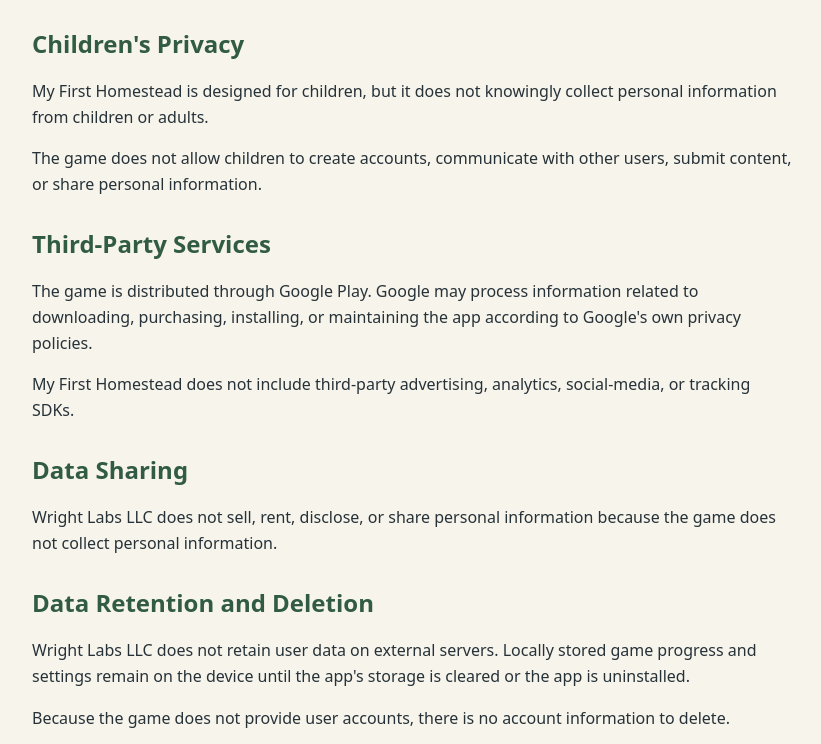
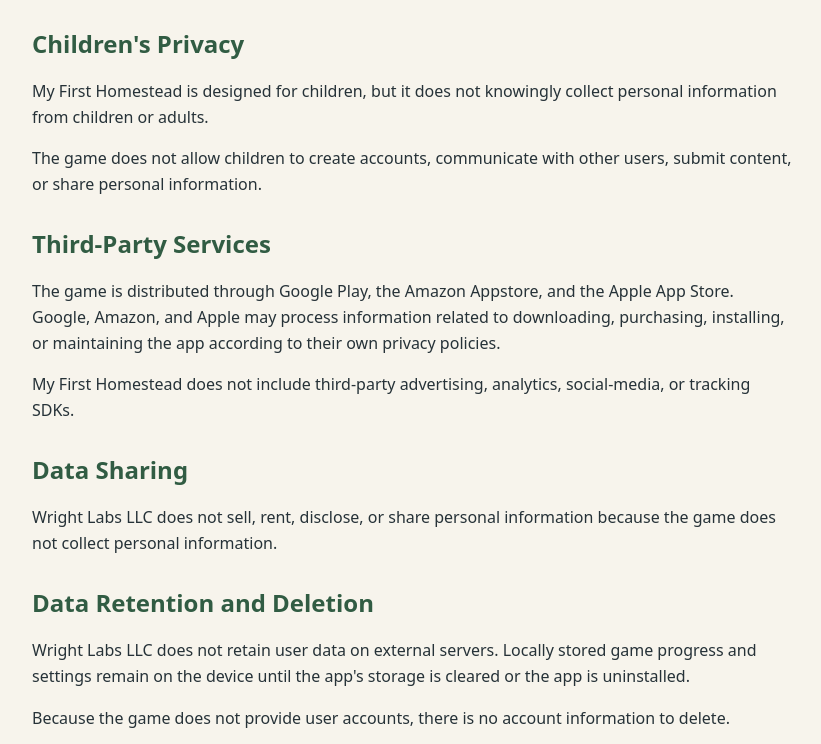
Before and after one commit to wryan2986/my-first-homestead-privacy, a plain HTML site: page index.html in a window 1280 px wide. Shown: the part 1161-1905 px from the top of the page, without its empty margins (228-1049 px from the left). Drawn offline with Linux system fonts and the light colour scheme.

Commit message:
Name all three stores in the privacy policy
The game is now on Google Play, the Amazon Appstore and the Apple App Store,
so the Third-Party Services section names all three. Effective date moved to
November 23, 2026.

Co-Authored-By: Claude Opus 5.5 <noreply@anthropic.com>

```diff
--- a/index.html
+++ b/index.html
@@ -62,7 +62,7 @@
       <h1>Privacy Policy for My First Homestead</h1>
 
       <p class="effective-date">
-        <strong>Effective date:</strong> November 3, 2026
+        <strong>Effective date:</strong> November 23, 2026
       </p>
 
       <p>
@@ -153,9 +153,10 @@
         <h2>Third-Party Services</h2>
 
         <p>
-          The game is distributed through Google Play. Google may process
+          The game is distributed through Google Play, the Amazon Appstore,
+          and the Apple App Store. Google, Amazon, and Apple may process
           information related to downloading, purchasing, installing, or
-          maintaining the app according to Google's own privacy policies.
+          maintaining the app according to their own privacy policies.
         </p>
 
         <p>
```
